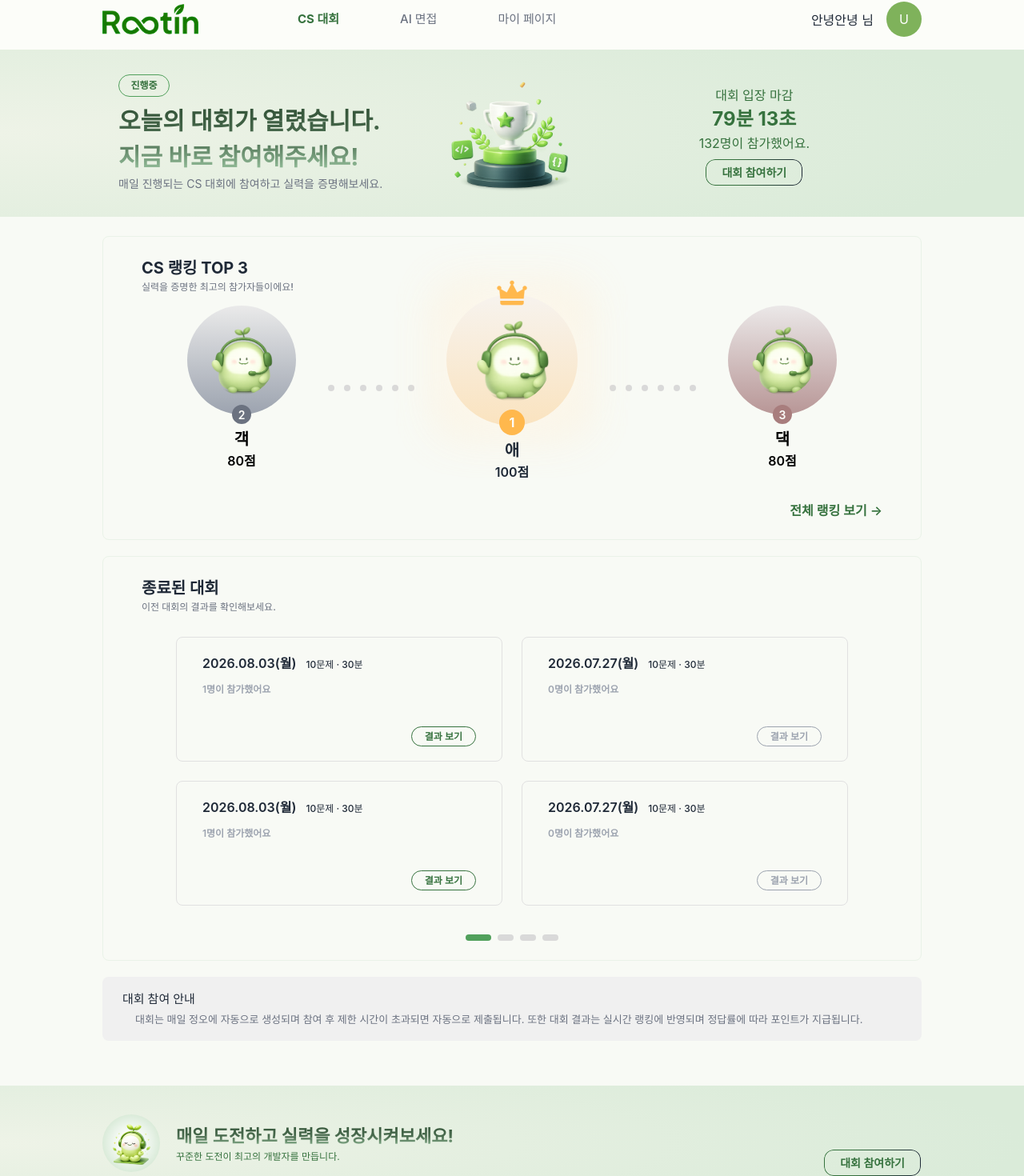
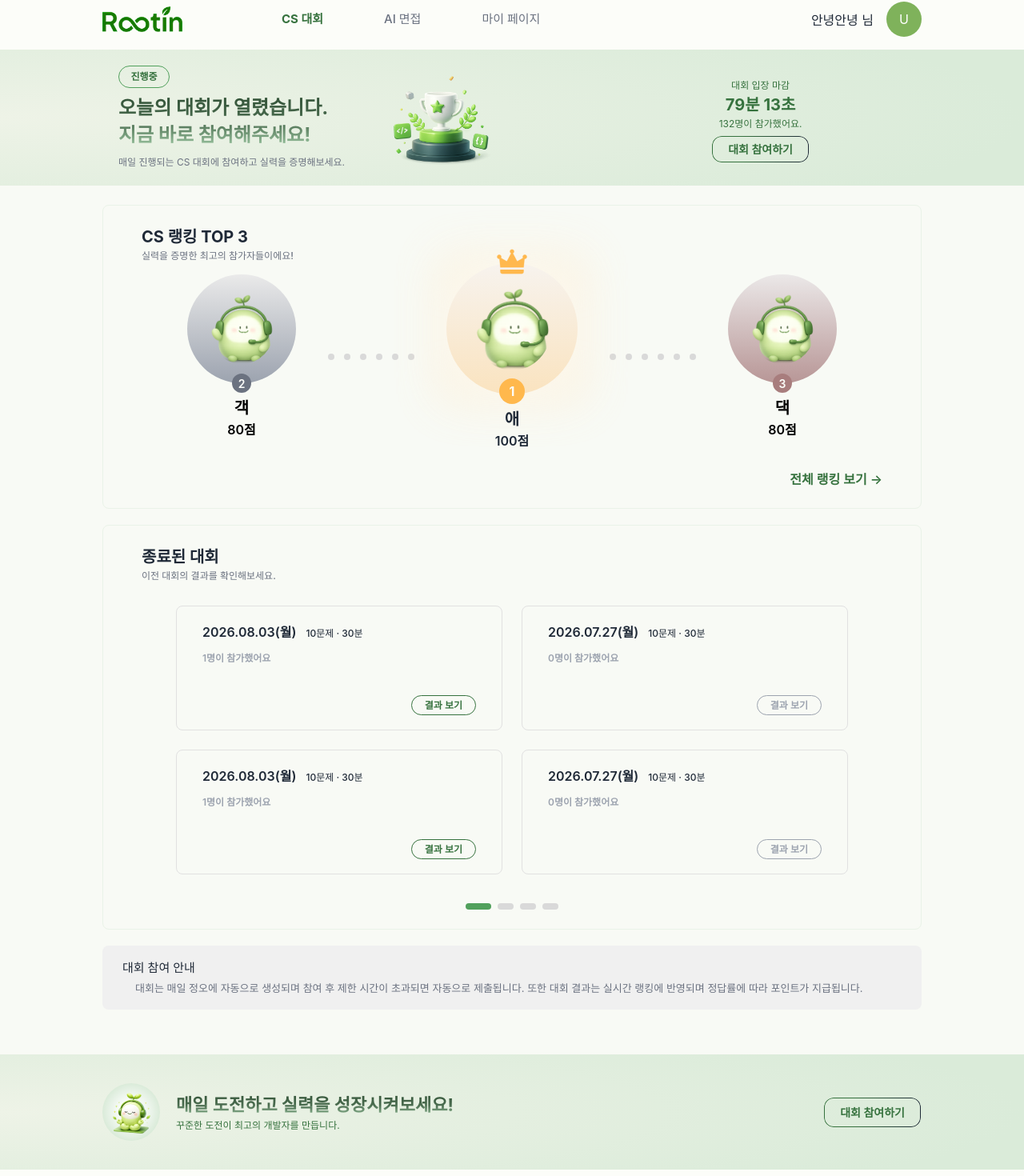
Before and after one commit to Rootin-lion/rootin-fe, a Next.js app: page /contests in a window 1280 px wide. Shown: the part 14-1484 px from the top of the page at 80% size. Built offline with nearby package versions, Linux system fonts and the light colour scheme; a web font is replaced by a local one.

Commit message:
fix: 스타일 수정사항 반영

```diff
--- a/src/app/(service)/contests/page.tsx
+++ b/src/app/(service)/contests/page.tsx
@@ -28,6 +28,7 @@ export default function ContestPage() {
       startAt: "2026-08-03T12:00:00",
       endAt: "2026-08-03T13:00:00",
       status: "IN_PROGRESS",
+      // status: "BEFORE_START",
       remainingSeconds: 4753,
     });
   const { isModalOpen, openModal, closeModal } = useModal();
--- a/src/app/(service)/layout.tsx
+++ b/src/app/(service)/layout.tsx
@@ -8,7 +8,7 @@ export default function ServiceLayout({
   return (
     <div className="bg-bg-ivory flex min-h-dvh flex-col">
       <Header />
-      <main className="flex flex-1 flex-col">{children}</main>
+      <main className="bg-bg-green-50 flex flex-1 flex-col">{children}</main>
     </div>
   );
 }
--- a/src/components/contests/Banner.tsx
+++ b/src/components/contests/Banner.tsx
@@ -52,29 +52,29 @@ export default function Banner({
 
   return (
     <div className="bg-gradient-primary w-full">
-      <div className="mx-auto flex max-w-5xl items-center justify-between py-7">
+      <div className="mx-auto flex max-w-5xl items-center justify-between py-5">
         {competition.status === "CLOSED" ? (
           <EndContest />
         ) : (
           <>
-            <div className="flex items-center gap-20 pl-5">
+            <div className="flex items-center gap-14 pl-5">
               {competition.status === "BEFORE_START" ? (
                 <div>
                   <Status>준비중</Status>
-                  <p className="mt-2 bg-[linear-gradient(180deg,#305035_0%,#4B6D50_49.52%,#A1CCA7_100%)] bg-clip-text text-[30px] font-bold whitespace-pre-wrap text-transparent">
+                  <p className="mt-2 bg-[linear-gradient(180deg,#305035_0%,#4B6D50_49.52%,#A1CCA7_100%)] bg-clip-text text-[24px] leading-8.5 font-bold whitespace-pre-wrap text-transparent">
                     오늘의 대회가 준비중입니다.{"\n"}조금만 기다려 주세요!
                   </p>
-                  <p className="text-sub-text text-[14px] font-normal">
+                  <p className="text-sub-text mt-2 text-[12px] font-normal">
                     매일 진행되는 CS 대회에 참여하고 실력을 증명해보세요.
                   </p>
                 </div>
               ) : (
                 <div>
                   <Status>진행중</Status>
-                  <p className="mt-2 bg-[linear-gradient(180deg,#305035_0%,#4B6D50_49.52%,#A1CCA7_100%)] bg-clip-text text-[30px] font-bold whitespace-pre-wrap text-transparent">
+                  <p className="mt-2 bg-[linear-gradient(180deg,#305035_0%,#4B6D50_49.52%,#A1CCA7_100%)] bg-clip-text text-[24px] leading-8.5 font-bold whitespace-pre-wrap text-transparent">
                     오늘의 대회가 열렸습니다.{"\n"}지금 바로 참여해주세요!
                   </p>
-                  <p className="text-sub-text text-[14px] font-normal">
+                  <p className="text-sub-text mt-2 text-[12px] font-normal">
                     매일 진행되는 CS 대회에 참여하고 실력을 증명해보세요.
                   </p>
                 </div>
@@ -82,14 +82,14 @@ export default function Banner({
               <Image
                 src={TrophyImg}
                 alt="trophy"
-                className="h-auto w-40 shrink-0 duration-300 hover:scale-120"
+                className="h-auto w-32.5 shrink-0"
               />
             </div>
-            <div className="text-primary-900 pr-35 text-center text-[16px] font-normal">
+            <div className="text-primary-900 pr-35 text-center text-[12px] font-normal">
               {competition.status === "BEFORE_START" ? (
                 <>
                   <p>대회 입장까지</p>
-                  <p className="text-[24px] font-bold">12분 30초</p>
+                  <p className="text-[20px] font-bold">12분 30초</p>
                   <div className="mt-6">
                     <GradientOutlineButton variant="gradient">
                       대회 준비중
@@ -99,7 +99,7 @@ export default function Banner({
               ) : (
                 <>
                   <p>대회 입장 마감</p>
-                  <p className={`${timeColor} text-[24px] font-bold`}>
+                  <p className={`${timeColor} text-[20px] font-bold`}>
                     {formatRemainingTime(competition.remainingSeconds)}
                   </p>
                   <p>132명이 참가했어요.</p>
--- a/src/components/contests/ContestCtaBanner.tsx
+++ b/src/components/contests/ContestCtaBanner.tsx
@@ -5,7 +5,7 @@ import GradientOutlineButton from "@/components/shared/GradientOutlineButton";
 export default function ContestCtaBanner({ onClick }: { onClick: () => void }) {
   return (
     <div className="bg-gradient-primary mt-8 w-full">
-      <div className="mx-auto flex max-w-5xl items-end justify-between py-9">
+      <div className="mx-auto flex max-w-5xl items-center justify-between py-9">
         <div className="flex items-center gap-5">
           <div className="flex h-18 w-18 items-center justify-center rounded-[50%] bg-[radial-gradient(50%_50%_at_50%_50%,#FFFFFF_30%,#DAEBD9_100%)]">
             <Image src={BannerImg} width={50} height={59} alt="" />
@@ -19,11 +19,10 @@ export default function ContestCtaBanner({ onClick }: { onClick: () => void }) {
             </p>
           </div>
         </div>
-        <div>
-          <GradientOutlineButton variant="gradient" onClick={onClick}>
-            대회 참여하기
-          </GradientOutlineButton>
-        </div>
+
+        <GradientOutlineButton variant="gradient" onClick={onClick}>
+          대회 참여하기
+        </GradientOutlineButton>
       </div>
     </div>
   );
--- a/src/components/contests/solve/QuestionCard.tsx
+++ b/src/components/contests/solve/QuestionCard.tsx
@@ -29,6 +29,7 @@ export default function QuestionCard({
         <QuestionOption />
         <QuestionOption />
         <QuestionOption />
+        <QuestionOption />
       </div>
     </div>
   );
--- a/src/components/main/FeedbackSection.tsx
+++ b/src/components/main/FeedbackSection.tsx
@@ -7,8 +7,8 @@ export function FeedbackSection() {
       <div className="flex items-center justify-between gap-40">
         <div className="flex flex-col gap-5">
           <h1 className="text-[36px] font-semibold whitespace-pre-wrap text-black">
-            연습은
-            <span className="font-bold text-[#36723E]">실전</span>처럼,{"\n"}
+            연습은 <span className="font-bold text-[#36723E]">실전</span>처럼,
+            {"\n"}
             피드백은 <span className="font-bold text-[#36723E]">전문가</span>
             처럼
           </h1>
--- a/src/components/main/HeroSection.tsx
+++ b/src/components/main/HeroSection.tsx
@@ -11,7 +11,7 @@ export function HeroSection() {
 
   return (
     <SectionWrapper variant="primary">
-      <div className="flex h-full max-h-200 flex-col justify-between gap-4 pt-24 pb-35">
+      <div className="flex h-full max-h-170 flex-col justify-between gap-4 pt-24 pb-35">
         <div>
           <p className="text-primary-900 text-[26px] font-semibold">
             개발자 취업 준비를 위한 CS 통합 학습 플랫폼
@@ -52,10 +52,8 @@ export function HeroSection() {
         <Image
           src={HeroImg}
           alt=""
-          width={580}
-          height={386}
           priority
-          style={{ width: "580px", height: "auto" }}
+          style={{ width: "480px", height: "auto" }}
         />
       </div>
     </SectionWrapper>
--- a/src/components/main/feature/FeaturedCard.tsx
+++ b/src/components/main/feature/FeaturedCard.tsx
@@ -26,7 +26,7 @@ export function FeatureCard({ item }: FeatureCardProps) {
           href="#"
           className="flex h-7.5 w-7.5 cursor-pointer items-center justify-center rounded-[50%] border border-[#DAE9DD]"
         >
-          <ArrowIcon className="fill-error" />
+          <ArrowIcon className="fill-primary-900" />
         </Link>
       </div>
     </div>
--- a/src/components/main/feedback/FeedbackCycle.tsx
+++ b/src/components/main/feedback/FeedbackCycle.tsx
@@ -61,7 +61,7 @@ export default function FeedbackCycle() {
       <Image
         src={FeedbackImg}
         alt=""
-        width={190}
+        width={240}
         loading="lazy"
         className="z-10"
       />
--- a/src/components/shared/Button.tsx
+++ b/src/components/shared/Button.tsx
@@ -28,7 +28,7 @@ export default function Button({
       type={type}
       disabled={disabled}
       aria-pressed={ariaPressed}
-      className={`${className} flex min-w-25 items-center justify-center py-2 ${bgStyle} ${textStyle} ${cursorStyle} w-full rounded-lg font-medium`}
+      className={`${className} flex min-w-25 items-center justify-center py-2.5 ${bgStyle} ${textStyle} ${cursorStyle} w-full rounded-lg text-[14px] font-medium`}
       onClick={onClick}
     >
       {children}
--- a/src/components/shared/Header.tsx
+++ b/src/components/shared/Header.tsx
@@ -37,7 +37,7 @@ export default function Header() {
             <Image
               src={LogoImg}
               alt=""
-              width={120}
+              width={100}
               height={38}
               className="cursor-pointer"
               loading="eager"
```
Also changed, not shown: src/assets/main/feedback.png.
